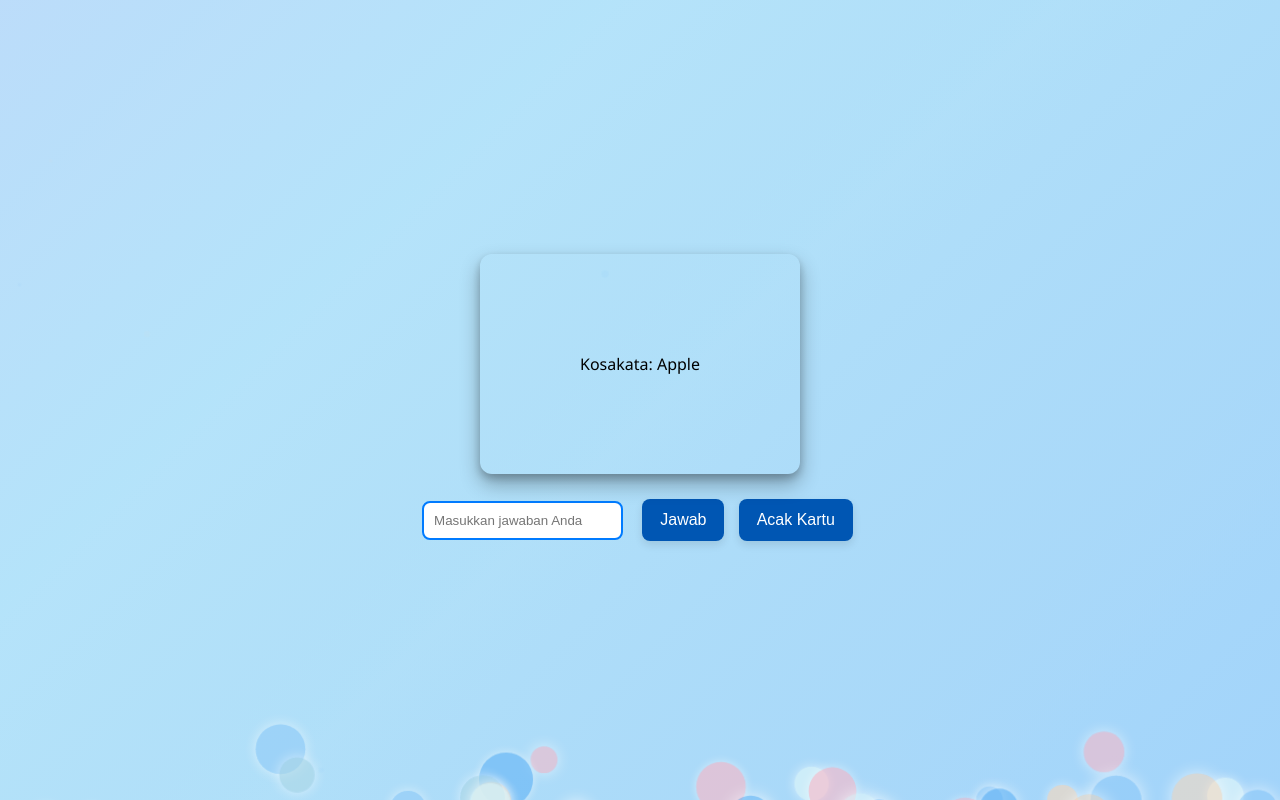
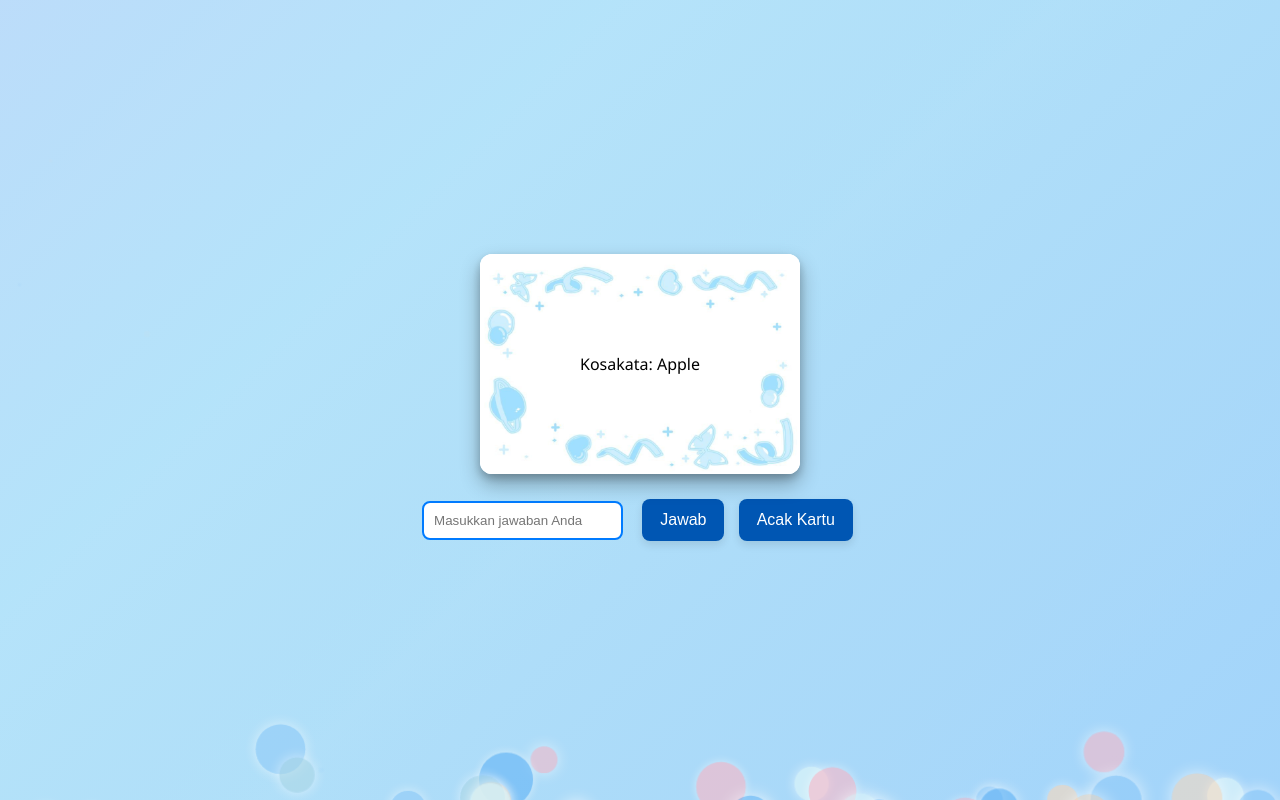
Before and after one commit to RikoAbiyasa/Tebak-Jawaban, a plain HTML site: page index.html in a window 1280 px wide. Drawn offline with Linux system fonts and the light colour scheme; the site is published under a folder, as on GitHub Pages, so addresses that start at the root find nothing.

Commit message:
Update h.css

```diff
--- a/h.css
+++ b/h.css
@@ -152,7 +152,7 @@ body {
 .flashcard {
     width: 320px;
     height: 220px;
-    background-image: url('/Kartu.jpg');
+    background-image: url('Kartu.jpg');
     background-size: cover;
     /* Ensures the image covers the entire card */
     background-position: center;
@@ -181,7 +181,7 @@ body {
 
 /* Gaya untuk bagian depan */
 .front {
-    background-image: url('/Kartu.jpg');
+    background-image: url('Kartu.jpg');
     background-size: cover;
     /* Ensures the image covers the entire card */
     background-position: center;
```
